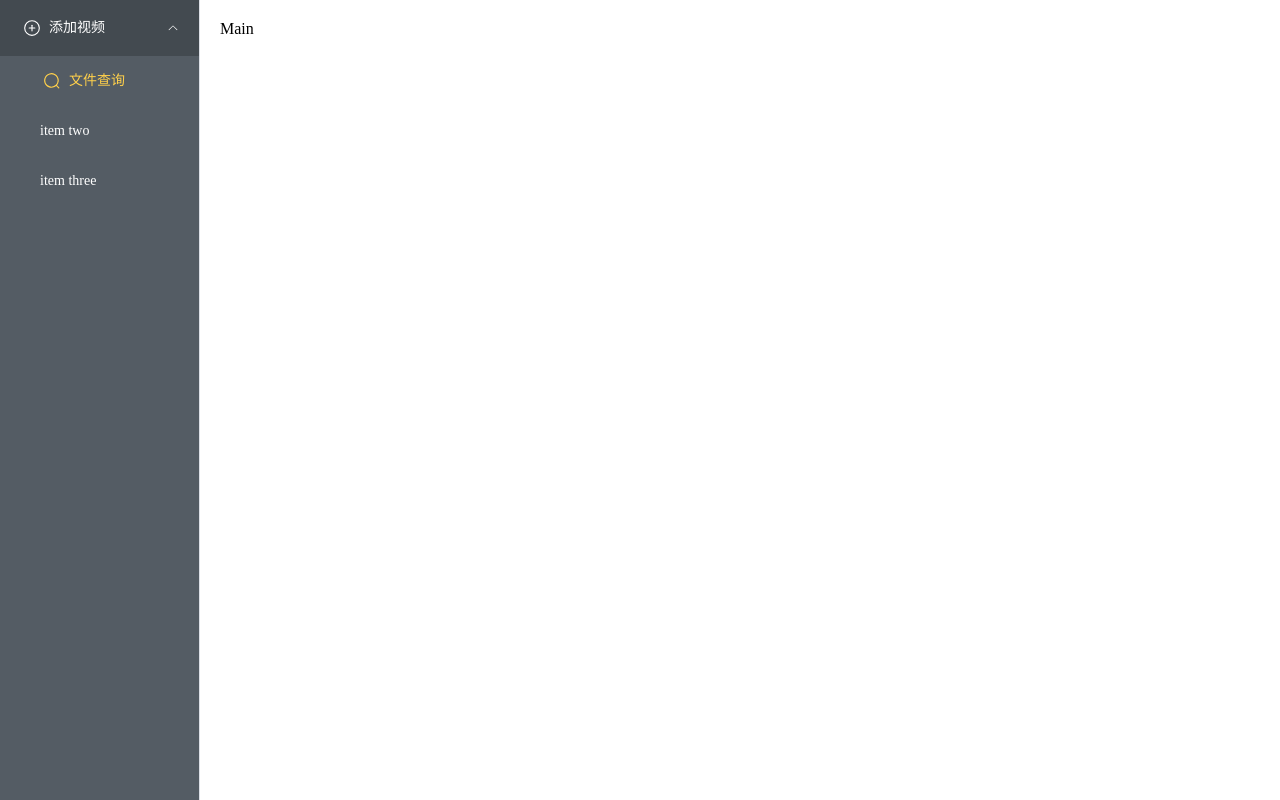
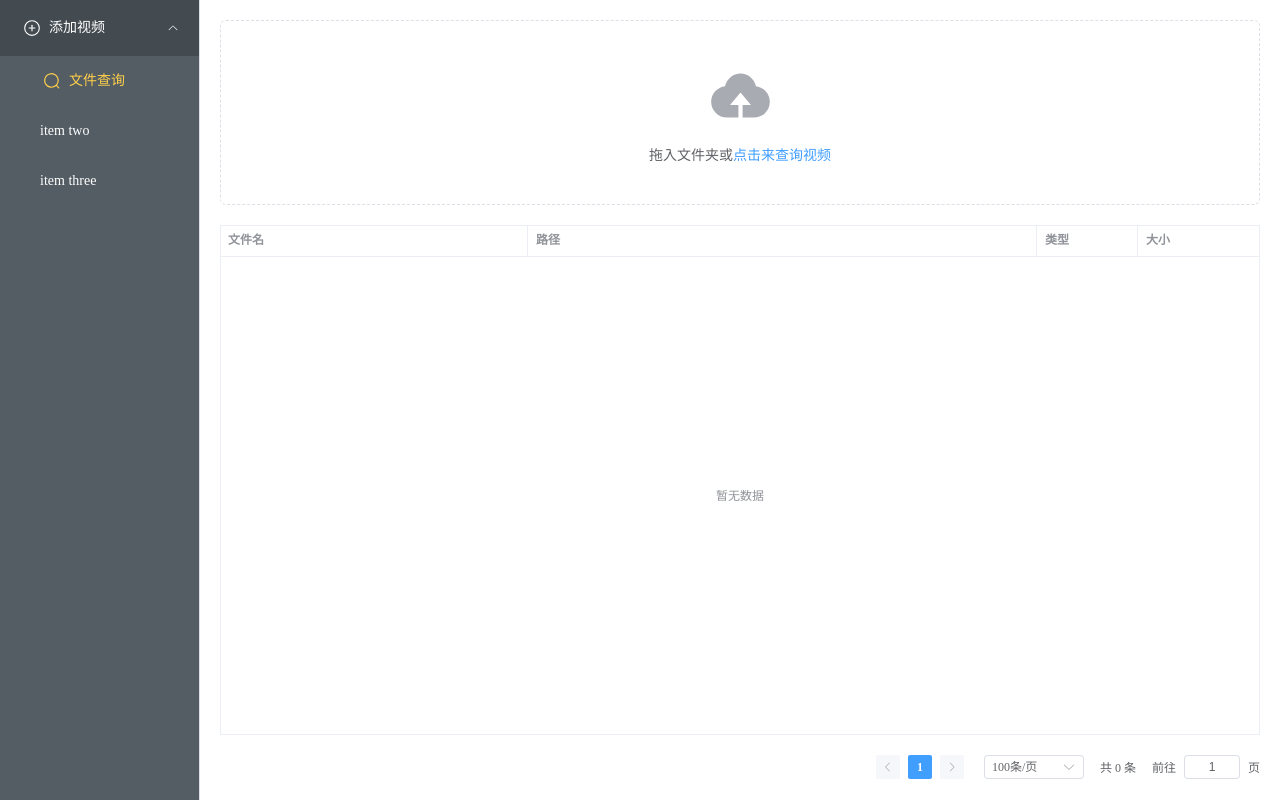
Before and after one commit to YukiAoi/video-searcher, a Vue app: page /add-search in a window 1280 px wide. Built offline with nearby package versions, Linux system fonts and the light colour scheme.

Commit message:
读取文件

```diff
--- a/preload/index.js
+++ b/preload/index.js
@@ -4,6 +4,8 @@ const handleSend = async (vue_params) => {
   return fallback
 }
 contextBridge.exposeInMainWorld('myApi', {
-  handleSend: handleSend
+  handleSend: handleSend,
+  selectFolder: () => ipcRenderer.invoke('select-folder'), // 新增文件夹选择接口
+  readFolderFiles: (folderPath) => ipcRenderer.invoke('read-folder-files', folderPath)
   // 可以暴露函数和变量
 })
--- a/src/App.vue
+++ b/src/App.vue
@@ -1,22 +1,20 @@
 <template>
+  <el-config-provider :locale="locale">
     <el-container>
       <el-aside width="200px">
-      <el-menu
-        active-text-color="#ffd04b"
-        background-color="#545c64"
-        class="el-menu-vertical-demo"
-        default-active="add-search"
-        text-color="#fff"
-        @open="methods.handleOpen"
-        @close="methods.handleClose"
-      >
+        <el-menu active-text-color="#ffd04b" background-color="#545c64" class="el-menu-vertical-demo"
+          default-active="add-search" text-color="#fff" @open="methods.handleOpen" @close="methods.handleClose">
           <el-sub-menu index="add">
             <template #title>
-            <el-icon><CirclePlus /></el-icon>
+              <el-icon>
+                <CirclePlus />
+              </el-icon>
               <span>添加视频</span>
             </template>
             <el-menu-item index="add-search">
-            <el-icon><Search /></el-icon>
+              <el-icon>
+                <Search />
+              </el-icon>
               <span>文件查询</span>
             </el-menu-item>
             <el-menu-item index="1-2">item two</el-menu-item>
@@ -24,12 +22,18 @@
           </el-sub-menu>
         </el-menu>
       </el-aside>
-    <el-main>Main</el-main>
+      <el-main>
+        <router-view />
+      </el-main>
     </el-container>
+  </el-config-provider>
 </template>
 
 <script setup lang="ts">
-import { onMounted } from 'vue'
+import { computed, onMounted } from 'vue'
+import zhCn from 'element-plus/es/locale/lang/zh-cn'
+
+const locale = computed(() => (zhCn))
 
 onMounted(async () => {
   try {
@@ -43,8 +47,8 @@ onMounted(async () => {
 })
 
 const methods = {
-  handleOpen() {},
-  handleClose() {},
+  handleOpen() { },
+  handleClose() { },
 }
 </script>
 
@@ -53,6 +57,7 @@ const methods = {
 .el-container {
   height: 100%;
 }
+
 .el-menu {
   height: 100%;
 }
--- a/src/router/index.ts
+++ b/src/router/index.ts
@@ -1,8 +1,20 @@
 import { createRouter, createWebHistory } from 'vue-router'
+// 导入组件
+import fileSearch from '@/views/file-search.vue'
 
 const router = createRouter({
   history: createWebHistory(import.meta.env.BASE_URL),
-  routes: [],
+  routes: [
+    {
+      path: '/',
+      redirect: '/add-search' // 默认跳转文件查询页面
+    },
+    {
+      path: '/add-search',
+      name: 'fileSearch',
+      component: fileSearch // 注册组件到路由
+    }
+  ],
 })
 
 export default router
--- /dev/null
+++ b/src/views/components/file-selector.vue
@@ -0,0 +1,117 @@
+<template>
+  <div class="selector" @click="methods.click">
+    <el-icon class="selector-icon">
+      <UploadFilled />
+    </el-icon>
+    <div class="selector-text">拖入文件夹或<em>点击来查询视频</em></div>
+  </div>
+  <el-table :data="tableData" border style="margin: 20px 0" height="calc(100% - 250px)">
+    <el-table-column prop="name" label="文件名" min-width="300"></el-table-column>
+    <el-table-column prop="path" label="路径" min-width="500"></el-table-column>
+    <el-table-column label="类型" min-width="100"
+      :formatter="(row: any) => row.isDirectory ? '文件夹' : '文件'"></el-table-column>
+    <el-table-column label="大小" min-width="120"
+      :formatter="(row: any) => row.isDirectory ? '-' : methods.formatFileSize(row.size)"></el-table-column>
+  </el-table>
+  <el-pagination v-model:current-page="currentPage" v-model:page-size="pageSize" :page-sizes="[100, 200, 300, 400]"
+    size="small" background layout="prev, pager, next, sizes,total, jumper" :total="total"
+    @size-change="methods.handleSizeChange" @current-change="methods.handleCurrentChange"
+    style="display: flex;justify-content: flex-end;" />
+</template>
+<script setup lang="ts">
+import { ref, computed } from 'vue'
+
+interface FileInfo {
+  name: string;
+  path: string;
+  isDirectory: boolean;
+  size: number;
+  birthtime: Date;
+  mtime: Date;
+}
+
+const tableData = computed(() => {
+  const start = (currentPage.value - 1) * pageSize.value;
+  const end = start + pageSize.value;
+  return fileList.value.slice(start, end);
+})
+
+const fileList = ref<FileInfo[]>([])
+const currentPage = ref(1)
+const pageSize = ref(100)
+const total = ref(0)
+
+const methods = {
+  async click() {
+    try {
+      // 1. 选择文件夹
+      const selectResult = await window.myApi.selectFolder()
+      if (selectResult.canceled) {
+        console.log('用户取消选择')
+        return
+      }
+
+      // 2. 获取选中的文件夹路径（通常取第一个）
+      const folderPath = selectResult.filePaths[0]
+      if (!folderPath) return
+
+      // 3. 调用主进程接口读取文件夹内文件
+      const readResult = await window.myApi.readFolderFiles(folderPath)
+      if (readResult.success && readResult.data) {
+        fileList.value = readResult.data
+        total.value = readResult.data.length || 0
+        currentPage.value = 1
+      } else {
+        console.error('读取失败:', readResult.error)
+      }
+    } catch (error) {
+      console.error('操作失败:', error)
+    }
+  },
+  // 辅助函数：格式化文件大小（字节 -> KB/MB）
+  formatFileSize(bytes: number) {
+    if (bytes < 1024) return `${bytes} B`
+    if (bytes < 1024 * 1024) return `${(bytes / 1024).toFixed(2)} KB`
+    return `${(bytes / (1024 * 1024)).toFixed(2)} MB`
+  },
+  handleSizeChange(size: number) {
+    pageSize.value = size
+    currentPage.value = 1
+  },
+  handleCurrentChange(page: number) {
+    currentPage.value = page
+  }
+}
+</script>
+<style scoped>
+.selector {
+  height: 103px;
+  border: 1px dashed #dcdfe6;
+  text-align: center;
+  padding: 40px 10px;
+  border-radius: 6px;
+  user-select: none;
+  cursor: pointer;
+}
+
+.selector:hover {
+  border-color: #409eff;
+}
+
+.selector-icon {
+  font-size: 67px;
+  margin-bottom: 16px;
+  color: #a8abb2;
+}
+
+.selector-text {
+  color: #606266;
+  font-size: 14px;
+  text-align: center;
+}
+
+.selector-text em {
+  font-style: normal;
+  color: #409eff
+}
+</style>
--- /dev/null
+++ b/src/views/file-search.vue
@@ -0,0 +1,11 @@
+<template>
+  <fileSelector></fileSelector>
+</template>
+<script setup lang="ts">
+import fileSelector from './components/file-selector.vue'
+const methods = {
+  async search() {},
+}
+</script>
+<style scoped>
+</style>
```
Also changed, not shown: main.js (+127 -2 lines), src/env.d.ts (+19 -1 lines). Lines whose indentation alone changed are shown as unchanged.
